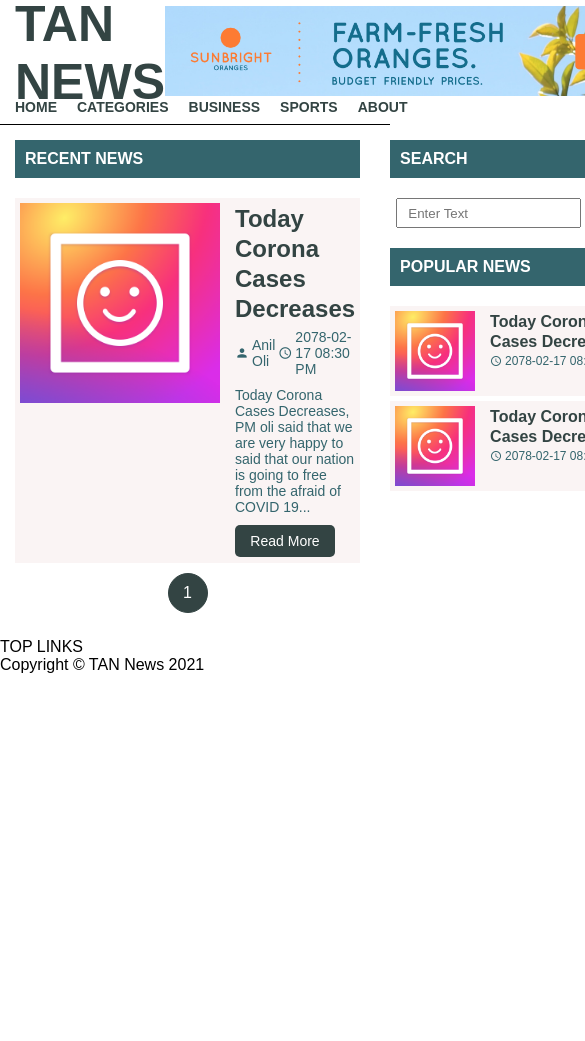
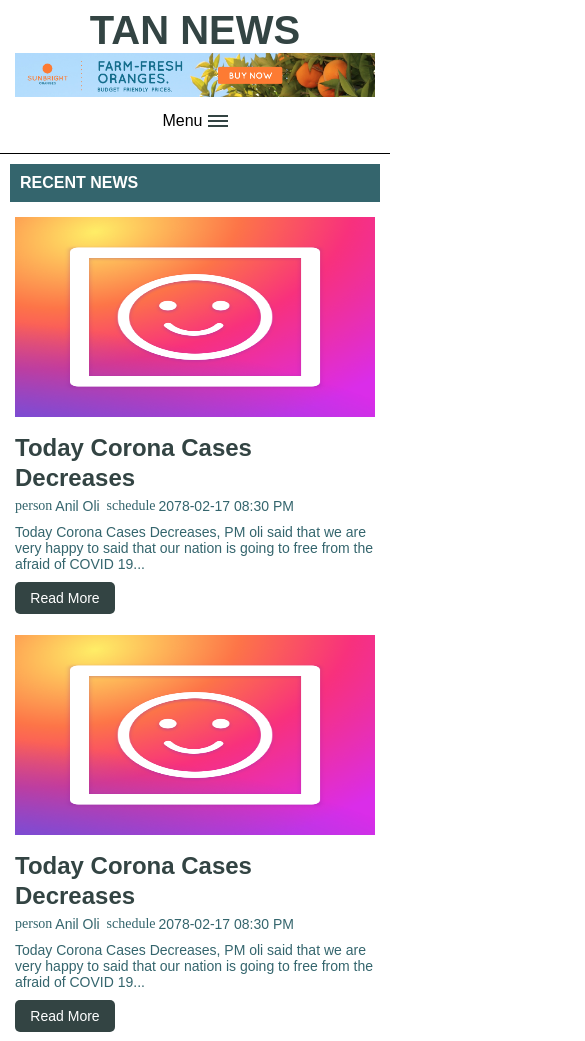
Before and after one commit to aniloli42/news-site-template-design, a plain HTML site: page index.html in a window 390 px wide. Shown: the top 1041 px of the page, 585 px wide, since content can reach past the window. Before the commit the page ends 844 px from the top, so only its background shows below. Drawn offline with Linux system fonts and the light colour scheme.

Commit message:
navbar animated

```diff
--- a/css/style.css
+++ b/css/style.css
@@ -22,7 +22,7 @@
   text-transform: uppercase;
   font-weight: bold;
   padding: 10px 0px 10px 10px;
-  margin-bottom: 20px;
+  margin-bottom: 10px;
 }
 
 /* End Common CSS */
@@ -48,6 +48,61 @@ header .header-top {
   height: 90px;
 }
 
+.menu-bar {
+  display: none;
+  justify-content: center;
+  align-items: center;
+  margin: 10px 0 0;
+  padding: 5px;
+  user-select: none;
+}
+
+.menu-bar p {
+  margin-right: 5px;
+}
+
+.menu-bar .bars {
+  width: 20px;
+  height: 2px;
+  background-color: var(--dark);
+  position: relative;
+}
+
+.menu-bar .bars::before,
+.menu-bar .bars::after {
+  content: "";
+  width: 20px;
+  height: 2px;
+  background-color: var(--dark);
+  transition: all 200ms ease-in-out;
+  position: absolute;
+}
+
+.menu-bar .bars::before {
+  top: -5px;
+}
+
+.menu-bar .bars::after {
+  top: 5px;
+}
+
+.menu-bar.open .bars {
+  height: 0;
+  background-color: transparent;
+}
+
+.menu-bar.open .bars::before {
+  position: absolute;
+  top: 0;
+  transform: rotate(45deg);
+}
+
+.menu-bar.open .bars::after {
+  position: absolute;
+  top: 0;
+  transform: rotate(-45deg);
+}
+
 header .header-top .header-title h1 {
   font-size: 50px;
   color: var(--dark);
@@ -61,6 +116,8 @@ header .header-top .header-ads img {
 header nav {
   display: flex;
   gap: 20px;
+  transform: none;
+  max-height: 50px;
 }
 
 header nav .nav-item a {
@@ -78,8 +135,8 @@ header nav .nav-item a:hover {
 
 .content-div {
   display: flex;
-  padding: 15px;
-  gap: 30px;
+  padding: 10px;
+  gap: 20px;
 }
 
 .content-div .left-div {
@@ -137,7 +194,6 @@ header nav .nav-item a:hover {
   display: flex;
   height: 90px;
   gap: 15px;
-  background-color: var(--lightb);
   margin: 5px 0;
   padding: 5px;
 }
@@ -220,7 +276,7 @@ header nav .nav-item a:hover {
 }
 
 .content-div .left-div .main-div {
-  background-color: var(--lightb);
+  /* background-color: var(--lightb); */
   padding: 5px 5px;
   margin-top: 10px;
 }
@@ -353,3 +409,112 @@ header nav .nav-item a:hover {
   border: none;
   color: var(--light);
 }
+
+.footer-container {
+  position: relative;
+  bottom: 0;
+  width: 100%;
+}
+
+.footer-container .footer-bottom {
+  margin-bottom: 0;
+}
+
+.footer-container .footer-bottom p {
+  text-align: center;
+}
+.footer-container .footer-top {
+  display: flex;
+  padding: 10px;
+  gap: 10px;
+}
+
+.footer-container .footer-top .footer-top-section {
+  flex-basis: 25%;
+  margin-bottom: 5px;
+}
+
+.footer-container .footer-top .footer-top-section .footer-section-title {
+  margin-bottom: 10px;
+}
+
+.footer-container .footer-top .footer-top-section .footer-section-content {
+  display: flex;
+  flex-direction: column;
+  gap: 5px;
+}
+
+.footer-container .footer-top .footer-top-section .footer-section-content a {
+  text-decoration: none;
+  color: var(--dark);
+  padding: 5px 0;
+  padding-left: 10px;
+}
+
+.footer-container
+  .footer-top
+  .footer-top-section
+  .footer-section-content
+  a::hover {
+  color: var(--lightdark);
+}
+
+@media all and (max-width: 1024px) {
+  header .header-top {
+    flex-direction: column;
+    height: auto;
+  }
+
+  header .header-top .header-title h1 {
+    font-size: 2.5rem;
+  }
+
+  header nav {
+    justify-content: center;
+    margin-top: 10px;
+  }
+}
+
+@media (max-width: 960px) {
+  .content-div {
+    flex-direction: column;
+  }
+  header .header-top .header-ads {
+    display: flex;
+    justify-content: center;
+  }
+  header .header-top .header-ads,
+  header .header-top .header-ads img {
+    width: 100%;
+    height: auto;
+    margin: 0 auto;
+  }
+}
+
+@media (max-width: 576px) {
+  .content-div .left-div .main-div .main-content {
+    flex-direction: column;
+  }
+
+  .content-div .left-div .main-div .main-content .main-image-div a img {
+    width: 100%;
+  }
+
+  .footer-container .footer-top {
+    flex-direction: column;
+  }
+
+  .menu-bar {
+    display: flex;
+  }
+
+  header nav {
+    flex-direction: column;
+    align-items: center;
+    position: relative;
+    transform: scaleY(0);
+    max-height: 0;
+    transition: all 500ms ease-in-out;
+    transform-origin: center;
+  }
+}
--- a/index.html
+++ b/index.html
@@ -5,10 +5,10 @@
     <meta charset="utf-8" />
     <meta name="viewport" content="width=device-width, initial-scale=1" />
     <link rel="stylesheet" href="./css/style.css" />
-    <link
+    <!-- <link
       href="https://fonts.googleapis.com/icon?family=Material+Icons"
       rel="stylesheet"
-    />
+    /> -->
     <title>Spread knowledge | TAN NEWS</title>
   </head>
   <body>
@@ -21,7 +21,11 @@
           <img src="./imgs/header_ads.png" alt="header ads" />
         </div>
       </div>
-      <nav>
+      <div class="menu-bar" id="menuBar">
+        <p>Menu</p>
+        <div class="bars"></div>
+      </div>
+      <nav id="navBar">
         <div class="nav-item"><a href="#">Home</a></div>
         <div class="nav-item"><a href="#">Categories</a></div>
         <div class="nav-item"><a href="#">Business</a></div>
@@ -36,6 +40,35 @@
           <h2>Recent News</h2>
         </div>
         <div class="main-contents">
+          <div class="main-div">
+            <div class="main-content">
+              <div class="main-image-div">
+                <a href="#"><img src="./imgs/img2.png" alt="Popular" /></a>
+              </div>
+              <div class="main-content-wrapper">
+                <div class="main-content-title">
+                  <a href="#">Today Corona Cases Decreases</a>
+                </div>
+                <div class="main-content-date">
+                  <span class="material-icons">person</span>Anil Oli&nbsp;<span
+                    class="material-icons"
+                    >schedule</span
+                  >2078-02-17 08:30 PM
+                </div>
+                <div class="main-content-description">
+                  <p>
+                    Today Corona Cases Decreases, PM oli said that we are very
+                    happy to said that our nation is going to free from the
+                    afraid of COVID 19...
+                  </p>
+                </div>
+                <div class="main-content-read-more">
+                  <a href="#">Read More</a>
+                </div>
+              </div>
+            </div>
+          </div>
+
           <div class="main-div">
             <div class="main-content">
               <div class="main-image-div">
@@ -124,32 +157,34 @@
         </div>
       </div>
     </section>
-
+    <hr />
     <footer class="footer-container">
       <!-- footer top -->
       <div class="footer-top">
-        <!-- 3 tabs -->
         <div class="footer-top-section">
-          <div class="footer-section-title">TOP LINKS</div>
-          <div class="footer-section-content"></div>
+          <div class="footer-section-title common-title-bar">Categories</div>
+          <div class="footer-section-content">
+            <a href="#">Sports</a><a href="#">Business</a
+            ><a href="#">Education</a><a href="#">Agriculture</a
+            ><a href="#">Commerical</a>
+          </div>
         </div>
         <div class="footer-top-section">
-          <div class="footer-section-title"></div>
-          <div class="footer-section-content"></div>
-        </div>
-        <div class="footer-top-section">
-          <div class="footer-section-title"></div>
-          <div class="footer-section-content"></div>
+          <div class="footer-section-title common-title-bar">TOP LINKS</div>
+          <div class="footer-section-content">
+            <a href="#">CTEVT Website</a><a href="#">TAN Facebook Page</a
+            ><a href="#">Wikipedia</a>
+          </div>
         </div>
       </div>
       <!-- footer-bottom -->
-      <div class="footer-bottom" id="footerBotttom">
+      <div class="footer-bottom common-title-bar" id="footerBottom common">
         <p>Copyright &copy; TAN News <span id="getYear"></span></p>
       </div>
     </footer>
     <!-- Own Js -->
     <script>
-      let currentYear = new Date();
+      const currentYear = new Date();
       document.getElementById("getYear").innerHTML = currentYear.getFullYear();
     </script>
     <script src="./js/script.js" defer></script>
--- a/js/script.js
+++ b/js/script.js
@@ -12,3 +12,17 @@ function getData() {
 }
 
 // getData();
+
+const menuBar = document.getElementById("menuBar");
+menuBar.addEventListener("click", (e) => {
+  const navBar = document.getElementById("navBar");
+  menuBar.classList.toggle("open");
+  if (menuBar.classList.contains("open")) {
+    navBar.style.cssText = "transform:scaleY(1);";
+    navBar.style.maxHeight = "200px";
+  }
+  if (!menuBar.classList.contains("open")) {
+    navBar.style.cssText = "transform:scaleY(0);";
+    navBar.style.maxHeight = "0px";
+  }
+});
```
